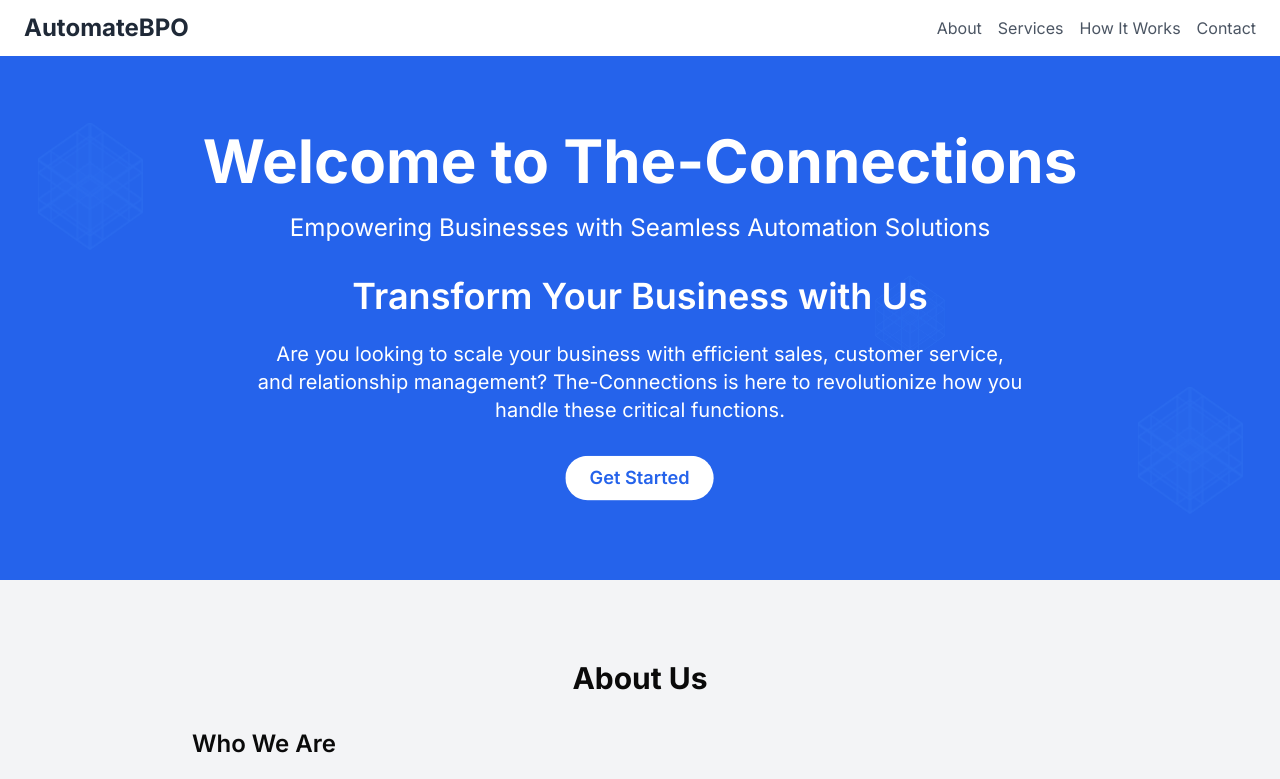
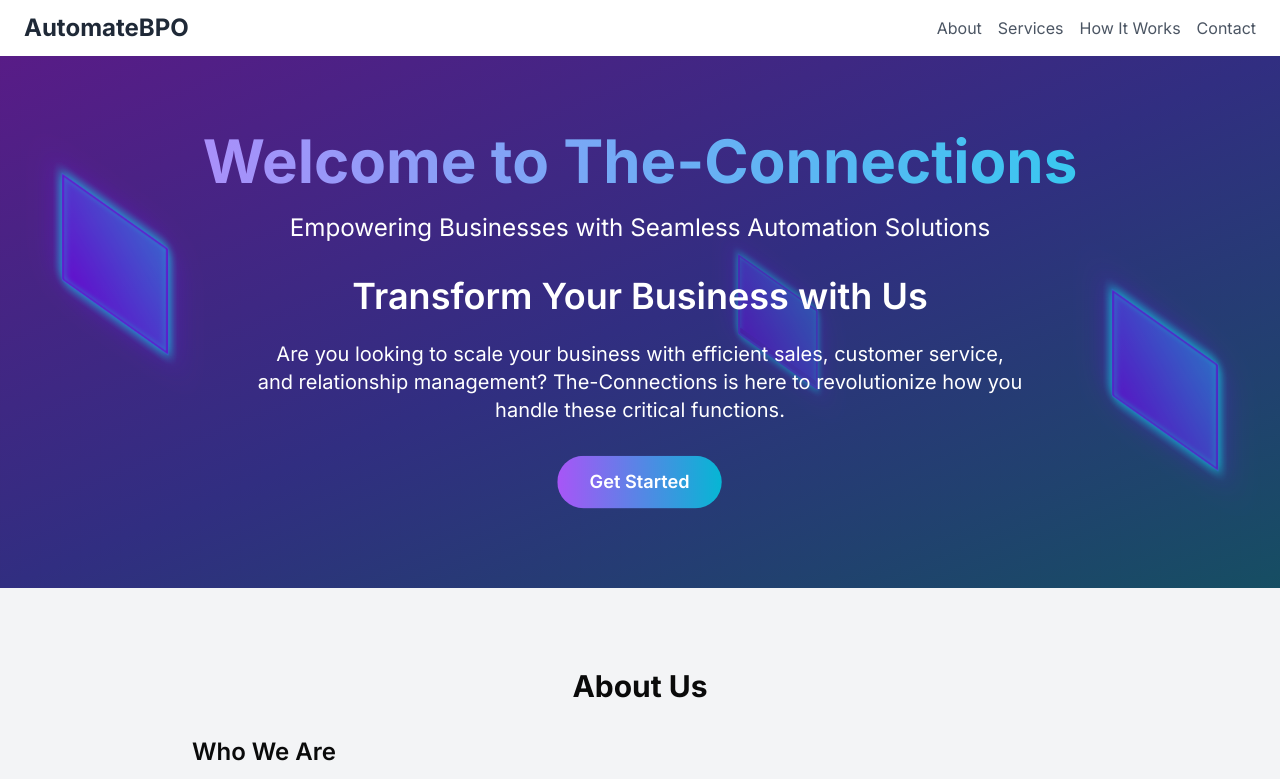
Before and after one commit to nitturkaryash/automate-bpo, a Next.js app: page /automate-bpo/ in a window 1280 px wide. Shown: the top 779 px of the page. Built offline with nearby package versions, Linux system fonts and the light colour scheme.

Commit message:
Update design with high-tech color scheme and enhanced tesseract

```diff
--- a/app/components/Hero.tsx
+++ b/app/components/Hero.tsx
@@ -3,10 +3,15 @@ import Tesseract from "./Tesseract"
 
 export default function Hero() {
   return (
-    <section className="bg-blue-600 text-white py-20 relative overflow-hidden">
+    <section className="bg-gradient-to-br from-purple-900 via-indigo-900 to-cyan-900 text-white py-20 relative overflow-hidden">
+      <div className="absolute inset-0 bg-[url('/grid.svg')] opacity-10"></div>
       <div className="container mx-auto px-6 text-center relative z-10">
-        <h1 className="text-4xl md:text-6xl font-bold mb-4 animate-float-slow">Welcome to The-Connections</h1>
-        <p className="text-xl md:text-2xl mb-8 animate-pulse-gentle">Empowering Businesses with Seamless Automation Solutions</p>
+        <h1 className="text-4xl md:text-6xl font-bold mb-4 animate-float-slow bg-clip-text text-transparent bg-gradient-to-r from-purple-400 to-cyan-400">
+          Welcome to The-Connections
+        </h1>
+        <p className="text-xl md:text-2xl mb-8 animate-pulse-gentle">
+          Empowering Businesses with Seamless Automation Solutions
+        </p>
         <h2 className="text-3xl md:text-4xl font-semibold mb-6">Transform Your Business with Us</h2>
         <p className="text-lg md:text-xl mb-8 max-w-3xl mx-auto">
           Are you looking to scale your business with efficient sales, customer service, and relationship
@@ -14,20 +19,20 @@ export default function Hero() {
         </p>
         <Link
           href="#contact"
-          className="bg-white text-blue-600 py-2 px-6 rounded-full text-lg font-semibold hover:bg-blue-100 transition duration-300 inline-block animate-pulse-gentle"
+          className="bg-gradient-to-r from-purple-500 to-cyan-500 text-white py-3 px-8 rounded-full text-lg font-semibold hover:from-purple-600 hover:to-cyan-600 transition duration-300 inline-block animate-pulse-gentle"
         >
           Get Started
         </Link>
       </div>
 
       {/* Decorative Tesseracts */}
-      <div className="absolute top-20 left-10 opacity-30 scale-75 hidden md:block">
+      <div className="absolute top-1/4 left-10 opacity-60 scale-100 hidden md:block">
         <Tesseract />
       </div>
-      <div className="absolute bottom-20 right-10 opacity-30 scale-75 hidden md:block">
+      <div className="absolute bottom-1/4 right-10 opacity-60 scale-100 hidden md:block">
         <Tesseract />
       </div>
-      <div className="absolute top-1/2 right-1/4 transform -translate-y-1/2 opacity-20 scale-50 hidden lg:block">
+      <div className="absolute top-1/2 right-1/3 transform -translate-y-1/2 opacity-40 scale-75 hidden lg:block">
         <Tesseract />
       </div>
     </section>
--- a/app/globals.css
+++ b/app/globals.css
@@ -195,12 +195,22 @@ body {
   }
 }
 
+@keyframes glow {
+  0%, 100% {
+    filter: drop-shadow(0 0 15px rgba(123, 0, 255, 0.5));
+  }
+  50% {
+    filter: drop-shadow(0 0 25px rgba(0, 255, 255, 0.7));
+  }
+}
+
 .tesseract {
   position: relative;
-  width: 100px;
-  height: 100px;
+  width: 150px;
+  height: 150px;
   transform-style: preserve-3d;
   animation: float-tesseract 6s ease-in-out infinite;
+  filter: drop-shadow(0 0 20px rgba(123, 0, 255, 0.6));
 }
 
 .tesseract-inner {
@@ -215,21 +225,35 @@ body {
   position: absolute;
   width: 100%;
   height: 100%;
-  border: 2px solid #3b82f6;
-  background: rgba(59, 130, 246, 0.1);
+  border: 3px solid #7b00ff;
+  background: rgba(123, 0, 255, 0.15);
+  box-shadow: 0 0 15px rgba(0, 255, 255, 0.5);
+  backdrop-filter: blur(5px);
   backface-visibility: visible;
 }
 
-.face-front { transform: translateZ(50px); }
-.face-back { transform: translateZ(-50px); }
-.face-right { transform: rotateY(90deg) translateZ(50px); }
-.face-left { transform: rotateY(-90deg) translateZ(50px); }
-.face-top { transform: rotateX(90deg) translateZ(50px); }
-.face-bottom { transform: rotateX(-90deg) translateZ(50px); }
+.face::after {
+  content: '';
+  position: absolute;
+  inset: 0;
+  background: linear-gradient(
+    45deg,
+    rgba(123, 0, 255, 0.5),
+    rgba(0, 255, 255, 0.5)
+  );
+  opacity: 0.3;
+}
 
-.face-inner-front { transform: translateZ(25px); }
-.face-inner-back { transform: translateZ(-25px); }
-.face-inner-right { transform: rotateY(90deg) translateZ(25px); }
-.face-inner-left { transform: rotateY(-90deg) translateZ(25px); }
-.face-inner-top { transform: rotateX(90deg) translateZ(25px); }
-.face-inner-bottom { transform: rotateX(-90deg) translateZ(25px); }
+.face-front { transform: translateZ(75px); }
+.face-back { transform: translateZ(-75px); }
+.face-right { transform: rotateY(90deg) translateZ(75px); }
+.face-left { transform: rotateY(-90deg) translateZ(75px); }
+.face-top { transform: rotateX(90deg) translateZ(75px); }
+.face-bottom { transform: rotateX(-90deg) translateZ(75px); }
+
+.face-inner-front { transform: translateZ(37.5px); border-color: #00ffff; }
+.face-inner-back { transform: translateZ(-37.5px); border-color: #00ffff; }
+.face-inner-right { transform: rotateY(90deg) translateZ(37.5px); border-color: #00ffff; }
+.face-inner-left { transform: rotateY(-90deg) translateZ(37.5px); border-color: #00ffff; }
+.face-inner-top { transform: rotateX(90deg) translateZ(37.5px); border-color: #00ffff; }
+.face-inner-bottom { transform: rotateX(-90deg) translateZ(37.5px); border-color: #00ffff; }
```
Also changed, not shown: public/grid.svg (added).
